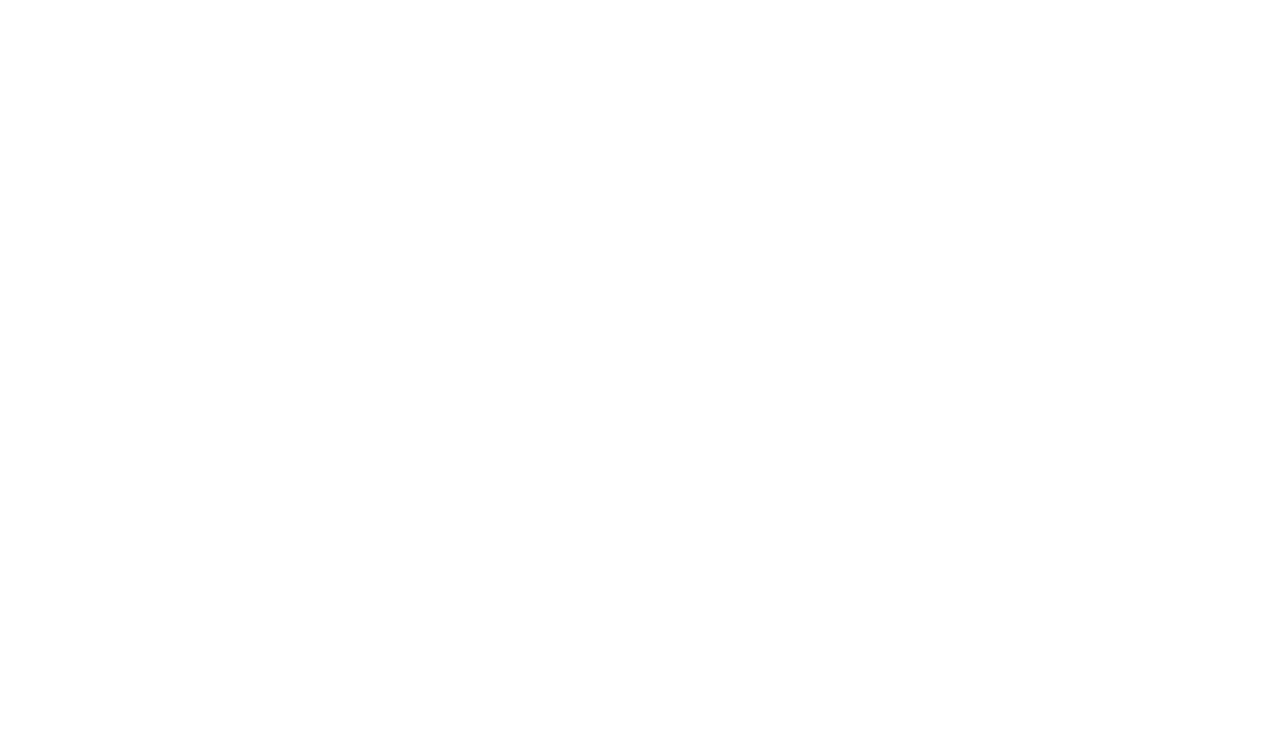
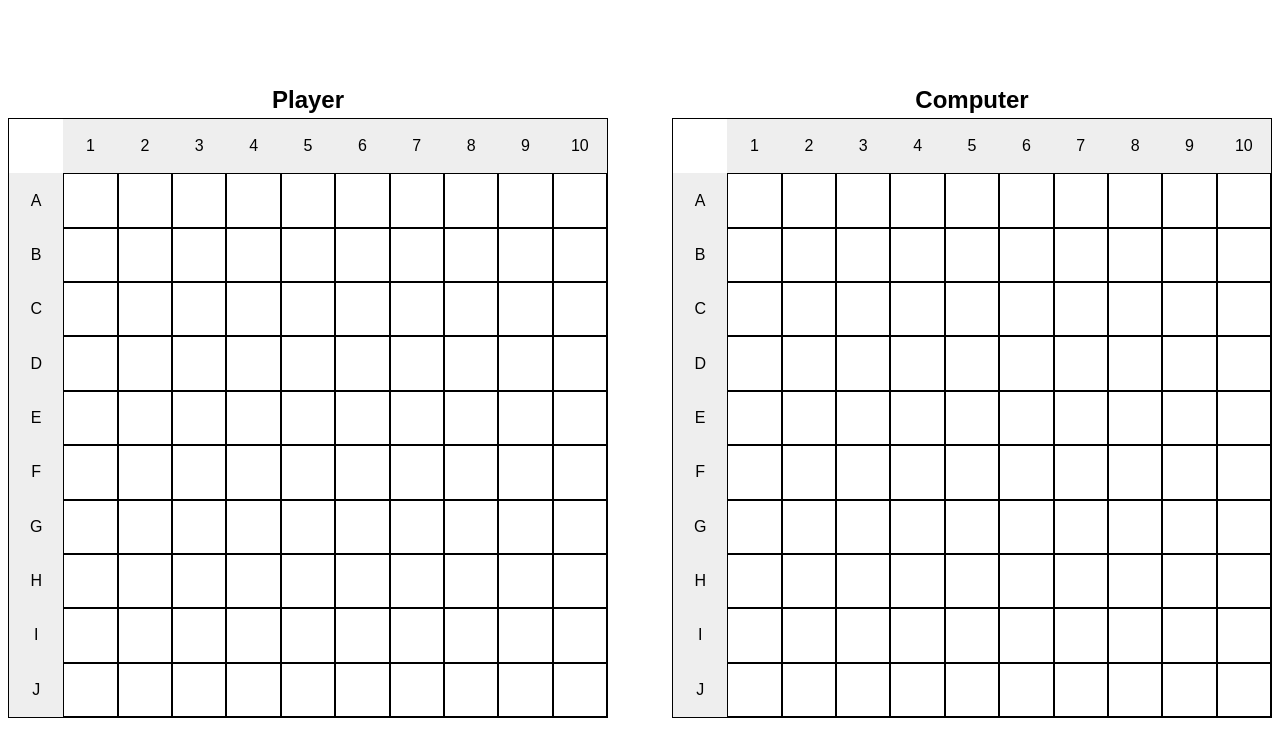
Before and after one commit to HarleyStroud/battleship, a website with bundled scripts: page index.html in a window 1280 px wide. Built offline with nearby package versions, Linux system fonts and the light colour scheme.

Commit message:
Implement gameboard rendering in the UI

```diff
--- a/index.html
+++ b/index.html
@@ -3,11 +3,11 @@
 <head>
     <meta charset="UTF-8">
     <meta name="viewport" content="width=device-width, initial-scale=1.0">
+    <link href="styles.css" rel="stylesheet">
     <title>Battleship</title>
 </head>
 <body>
-    <div class="game-container">
-
+    <div class="main-container">
     </div>
 
     <script type="module" src="src/index.js"></script>
--- a/src/dom.js
+++ b/src/dom.js
@@ -0,0 +1,59 @@
+const mainContainer = document.querySelector('.main-container');
+
+function renderBoard(board, playerName) {
+    const gameContainer = document.createElement('div');
+    gameContainer.classList.add('game-container');
+
+    const boardTitle = document.createElement('h2');
+    boardTitle.textContent = playerName;
+    gameContainer.appendChild(boardTitle);
+
+    const gameBoard = document.createElement('div');
+    gameBoard.classList.add('game-board');
+    gameBoard.textContent = '';
+    gameContainer.appendChild(gameBoard);
+
+    mainContainer.appendChild(gameContainer);
+
+    const rows = board.length;
+    const columns = board[0].length;
+
+    addColumnLabels(gameBoard, columns);
+    addRowLabels(gameBoard, rows);
+
+    for (let row = 0; row < rows; row++) {
+        let columnsInRow = board[row];
+        for (let col = 0; col < columnsInRow.length; col++) {
+            const boardCell = document.createElement('div');
+            boardCell.style.gridRow = row + 2;
+            boardCell.style.gridColumn = col + 2;
+            boardCell.classList.add('board-cell');
+            gameBoard.appendChild(boardCell);
+        }
+    }
+}
+
+function addColumnLabels(gameBoard, columns) {
+    for (let col = 0; col < columns; col++) {
+        const label = document.createElement('div');
+        label.classList.add('label');
+        label.textContent = col + 1;
+        label.style.gridRow = 1;
+        label.style.gridColumn = col + 2;
+        gameBoard.appendChild(label);
+    }
+}
+
+function addRowLabels(gameBoard, rows) {
+    const letters = 'ABCDEFGHIJ'.split('');
+    for (let row = 0; row < rows; row++) {
+        const label = document.createElement('div');
+        label.className = 'label';
+        label.textContent = letters[row];
+        label.style.gridRow = row + 2;
+        label.style.gridColumn = 1;
+        gameBoard.appendChild(label);
+    }
+}
+
+export default { renderBoard };
--- a/src/index.js
+++ b/src/index.js
@@ -1,5 +1,6 @@
 import Player from './player.js';
 import Ship from './ship.js';
+import dom from './dom.js';
 
 const player = Player('human');
 const computerPlayer = Player('computer');
@@ -7,5 +8,5 @@ const computerPlayer = Player('computer');
 player.gameboard.placeShip(Ship(3), 0, 0, 'horizontal');
 player.gameboard.placeShip(Ship(4), 0, 0, 'horizontal');
 
-
-alert('SCRIPT LINKED');
+dom.renderBoard(player.gameboard.board, 'Player');
+dom.renderBoard(computerPlayer.gameboard.board, 'Computer');
--- /dev/null
+++ b/styles.css
@@ -0,0 +1,71 @@
+/* Simple CSS Reset */
+*,
+*::before,
+*::after {
+    box-sizing: border-box;
+    margin: 0;
+    padding: 0;
+}
+
+html, body {
+    height: 100%;
+    font-family: sans-serif;
+    line-height: 1.5;
+    -webkit-font-smoothing: antialiased;
+    -moz-osx-font-smoothing: grayscale;
+}
+
+img, picture, video, canvas, svg {
+    display: block;
+    max-width: 100%;
+}
+
+input, button, textarea, select {
+    font: inherit;
+    border: none;
+    background: none;
+    outline: none;
+}
+
+a {
+    text-decoration: none;
+    color: inherit;
+}
+
+ul, ol {
+    list-style: none;
+}
+
+.main-container {
+    display: flex;
+    height: 100%;
+    gap: 3rem;
+}
+
+.game-container {
+    display: flex;
+    flex: 1;
+    flex-direction: column;
+    justify-content: center;
+    align-items: center;
+}
+
+.game-board {
+    display: grid;
+    height: 600px;
+    width: 600px;
+    border: 1px solid black;
+    grid-template-columns: repeat(11, 1fr);
+    grid-template-rows: repeat(11, 1fr);
+}
+
+.label {
+    display: flex;
+    align-items: center;
+    justify-content: center;
+    background: #eee;
+}
+
+.board-cell {
+    border: 1px solid black;
+}
```
